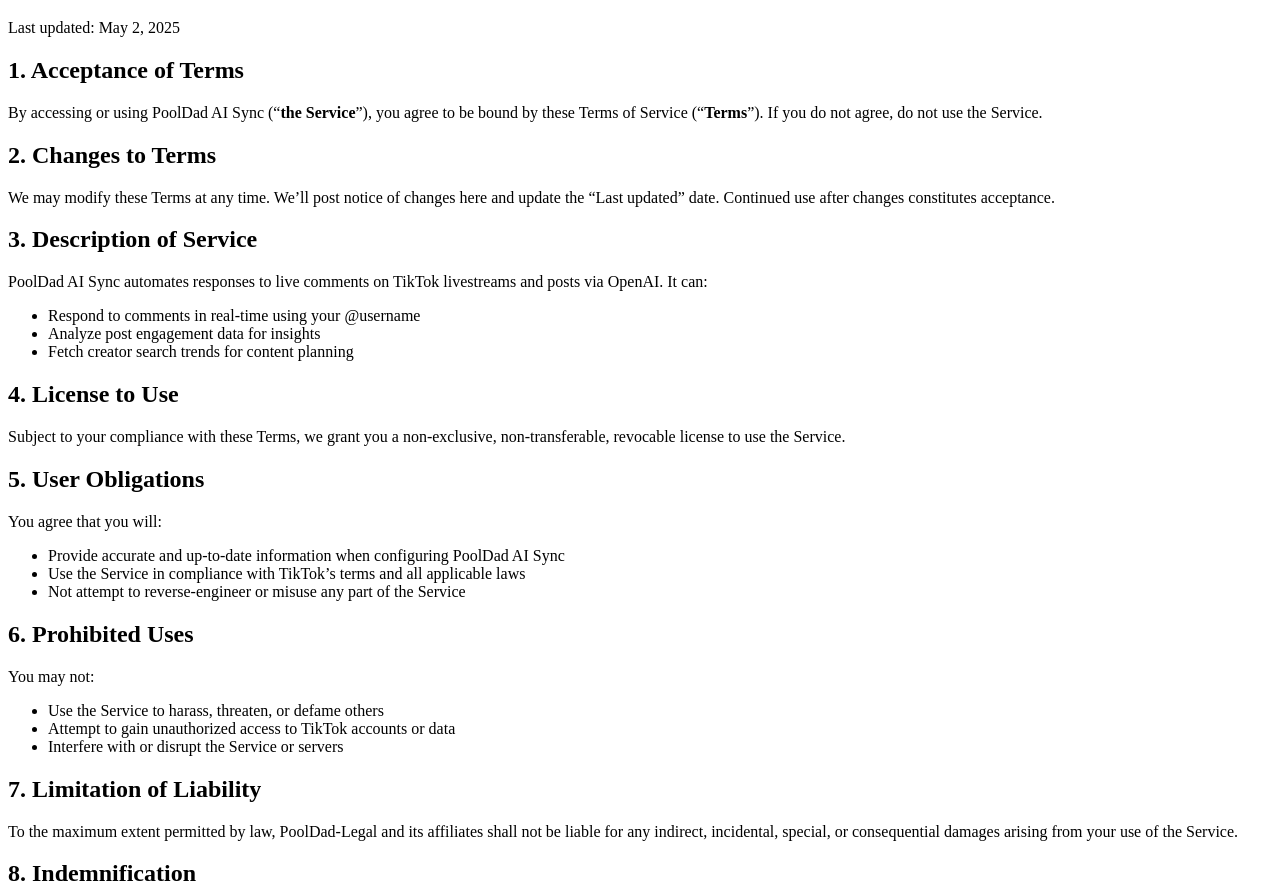
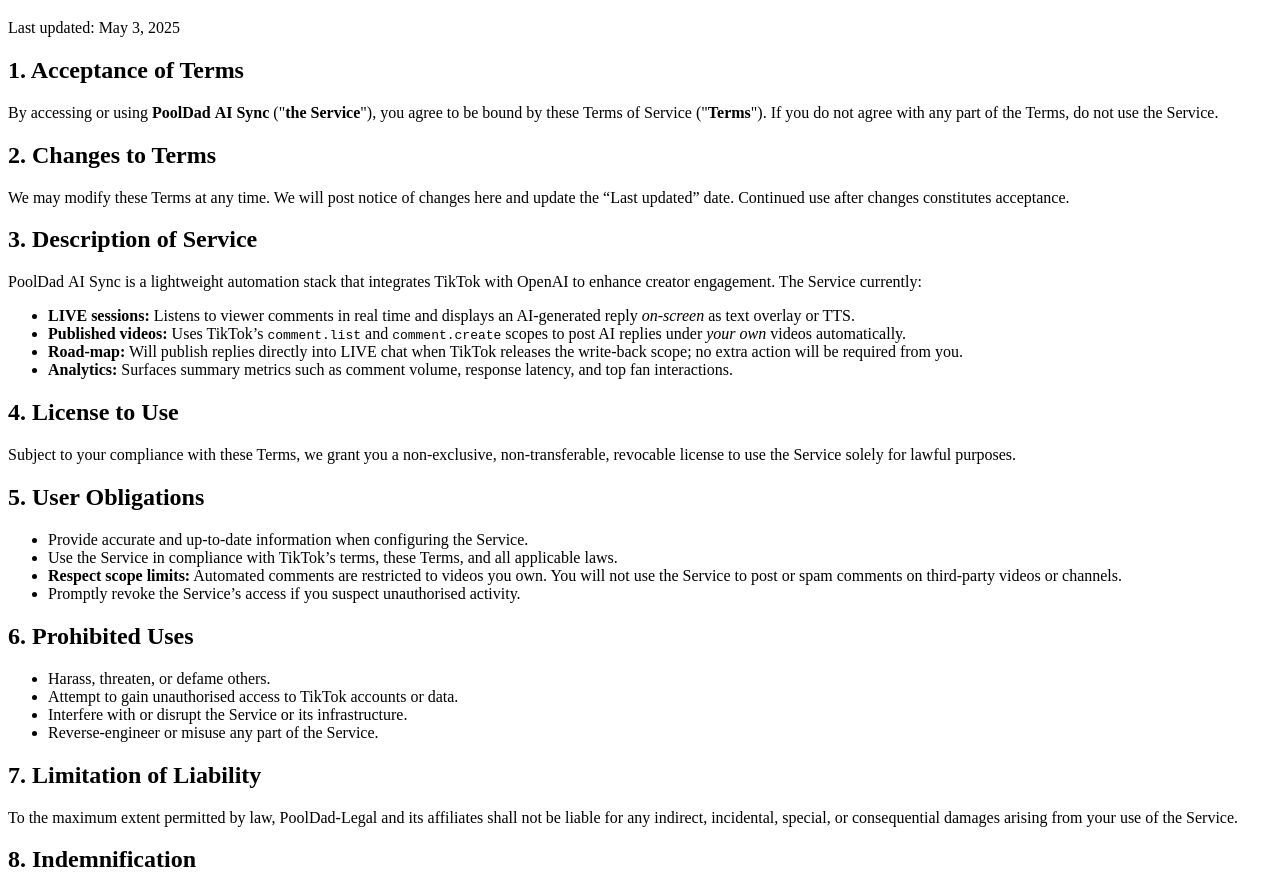
Before and after one commit to PoolDad-Legal/pooldad-legal.github.io, a plain HTML site: page terms.html in a window 1280 px wide. Shown: the part 61-952 px from the top of the page. Drawn offline with Linux system fonts and the light colour scheme.

Commit message:
Update terms.html: clarify auto‑comments, scope limits & LIVE‑chat roadmap
• Re‑wrote Section 3 “Description of Service” to include:
    – LIVE overlay replies (<2 s)
    – Automated comments under creator‑owned videos via comment.list/comment.create (active now)
    – Future LIVE‑chat posting, enabled once TikTok publishes the write scope
• Added bullet in Section 5 “User Obligations” prohibiting cross‑posting to third‑party videos
• Updated header timestamp to “Last updated: May 3, 2025”
• Minor phrasing clean‑ups; no structural HTML changes beyond content updates

```diff
--- a/terms.html
+++ b/terms.html
@@ -3,100 +3,105 @@
 <head>
   <meta charset="UTF-8" />
   <meta name="viewport" content="width=device-width, initial-scale=1.0" />
-  <title>Terms of Service – PoolDad AI Sync</title>
-  <meta name="description" content="Terms of Service for PoolDad AI Sync, the TikTok Live comments automation service." />
+  <title>Terms of Service – PoolDad AI Sync</title>
+  <meta name="description" content="Terms of Service for PoolDad AI Sync, outlining conditions for using our AI‑powered TikTok reply service." />
   <link rel="icon" href="favicon.ico" />
 </head>
 <body>
   <header>
     <h1>Terms of Service</h1>
-    <p>Last updated: May 2, 2025</p>
+    <p>Last updated: May 3, 2025</p>
   </header>
 
+  <!-- 1 · Acceptance of Terms -->
   <section>
     <h2>1. Acceptance of Terms</h2>
     <p>
-      By accessing or using PoolDad AI Sync (“<strong>the Service</strong>”), you agree to be bound by these Terms of Service (“<strong>Terms</strong>”). If you do not agree, do not use the Service.
+      By accessing or using <strong>PoolDad AI Sync</strong> ("<strong>the Service</strong>"), you agree to be bound by these Terms of Service ("<strong>Terms</strong>"). If you do not agree with any part of the Terms, do not use the Service.
     </p>
   </section>
 
+  <!-- 2 · Changes to Terms -->
   <section>
     <h2>2. Changes to Terms</h2>
     <p>
-      We may modify these Terms at any time. We’ll post notice of changes here and update the “Last updated” date. Continued use after changes constitutes acceptance.
+      We may modify these Terms at any time. We will post notice of changes here and update the “Last updated” date. Continued use after changes constitutes acceptance.
     </p>
   </section>
 
+  <!-- 3 · Description of Service (updated) -->
   <section>
     <h2>3. Description of Service</h2>
+    <p>PoolDad AI Sync is a lightweight automation stack that integrates TikTok with OpenAI to enhance creator engagement. The Service currently:</p>
+    <ul>
+      <li><strong>LIVE sessions:</strong> Listens to viewer comments in real time and displays an AI‑generated reply <em>on‑screen</em> as text overlay or TTS.</li>
+      <li><strong>Published videos:</strong> Uses TikTok’s <code>comment.list</code> and <code>comment.create</code> scopes to post AI replies under <em>your own</em> videos automatically.</li>
+      <li><strong>Road‑map:</strong> Will publish replies directly into LIVE chat when TikTok releases the write‑back scope; no extra action will be required from you.</li>
+      <li><strong>Analytics:</strong> Surfaces summary metrics such as comment volume, response latency, and top fan interactions.</li>
+    </ul>
+  </section>
+
+  <!-- 4 · License to Use -->
+  <section>
+    <h2>4. License to Use</h2>
     <p>
-      PoolDad AI Sync automates responses to live comments on TikTok livestreams and posts via OpenAI. It can:
-      <ul>
-        <li>Respond to comments in real-time using your @username</li>
-        <li>Analyze post engagement data for insights</li>
-        <li>Fetch creator search trends for content planning</li>
-      </ul>
+      Subject to your compliance with these Terms, we grant you a non‑exclusive, non‑transferable, revocable license to use the Service solely for lawful purposes.
     </p>
   </section>
 
+  <!-- 5 · User Obligations (updated) -->
   <section>
-    <h2>4. License to Use</h2>
+    <h2>5. User Obligations</h2>
+    <ul>
+      <li>Provide accurate and up‑to‑date information when configuring the Service.</li>
+      <li>Use the Service in compliance with TikTok’s terms, these Terms, and all applicable laws.</li>
+      <li><strong>Respect scope limits:</strong> Automated comments are restricted to videos you own. You will not use the Service to post or spam comments on third‑party videos or channels.</li>
+      <li>Promptly revoke the Service’s access if you suspect unauthorised activity.</li>
+    </ul>
+  </section>
+
+  <!-- 6 · Prohibited Uses -->
+  <section>
+    <h2>6. Prohibited Uses</h2>
+    <ul>
+      <li>Harass, threaten, or defame others.</li>
+      <li>Attempt to gain unauthorised access to TikTok accounts or data.</li>
+      <li>Interfere with or disrupt the Service or its infrastructure.</li>
+      <li>Reverse‑engineer or misuse any part of the Service.</li>
+    </ul>
+  </section>
+
+  <!-- 7 · Limitation of Liability -->
+  <section>
+    <h2>7. Limitation of Liability</h2>
     <p>
-      Subject to your compliance with these Terms, we grant you a non-exclusive, non-transferable, revocable license to use the Service.
+      To the maximum extent permitted by law, PoolDad‑Legal and its affiliates shall not be liable for any indirect, incidental, special, or consequential damages arising from your use of the Service.
     </p>
   </section>
 
+  <!-- 8 · Indemnification -->
   <section>
-    <h2>5. User Obligations</h2>
+    <h2>8. Indemnification</h2>
     <p>
-      You agree that you will:
-      <ul>
-        <li>Provide accurate and up-to-date information when configuring PoolDad AI Sync</li>
-        <li>Use the Service in compliance with TikTok’s terms and all applicable laws</li>
-        <li>Not attempt to reverse-engineer or misuse any part of the Service</li>
-      </ul>
+      You agree to indemnify and hold PoolDad‑Legal harmless from any claims, losses, liabilities, damages, costs, or expenses arising out of your use of the Service or violation of these Terms.
     </p>
   </section>
 
+  <!-- 9 · Governing Law -->
   <section>
-    <h2>6. Prohibited Uses</h2>
+    <h2>9. Governing Law</h2>
     <p>
-      You may not:
-      <ul>
-        <li>Use the Service to harass, threaten, or defame others</li>
-        <li>Attempt to gain unauthorized access to TikTok accounts or data</li>
-        <li>Interfere with or disrupt the Service or servers</li>
-      </ul>
+      These Terms are governed by the laws of São Paulo, Brazil, without regard to its conflict‑of‑laws rules.
     </p>
   </section>
 
-  <section>
-    <h2>7. Limitation of Liability</h2>
-    <p>
-      To the maximum extent permitted by law, PoolDad-Legal and its affiliates shall not be liable for any indirect, incidental, special, or consequential damages arising from your use of the Service.
-    </p>
-  </section>
-
-  <section>
-    <h2>8. Indemnification</h2>
-    <p>
-      You agree to indemnify and hold PoolDad-Legal harmless from any claims, losses, liabilities, damages, costs, or expenses arising out of your use of the Service or violation of these Terms.
-    </p>
-  </section>
-
-  <section>
-    <h2>9. Governing Law</h2>
-    <p>
-      These Terms are governed by the laws of São Paulo, Brazil, without regard to its conflict of laws rules.
-    </p>
-  </section>
-
+  <!-- 10 · Contact Information -->
   <section>
     <h2>10. Contact Information</h2>
     <p>
       If you have questions or requests regarding these Terms, please contact us at:<br />
       <strong>Email:</strong> <a href="mailto:nikolasvergara@icloud.com">nikolasvergara@icloud.com</a><br />
-      <strong>Address:</strong> Conselheiro Nébias 100, Campo Elísios, São Paulo, SP 01203-000, Brazil
+      <strong>Address:</strong> Conselheiro Nébias 100, Campo Elísios, São Paulo, SP 01203‑000, Brazil
     </p>
   </section>
 
```
